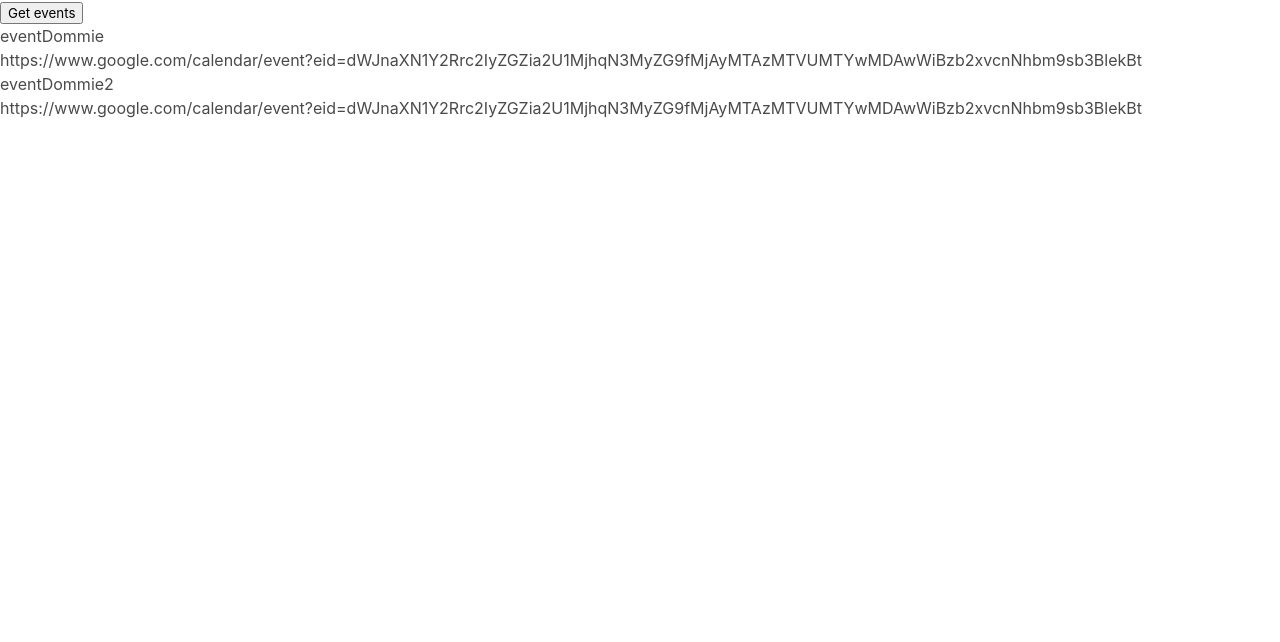
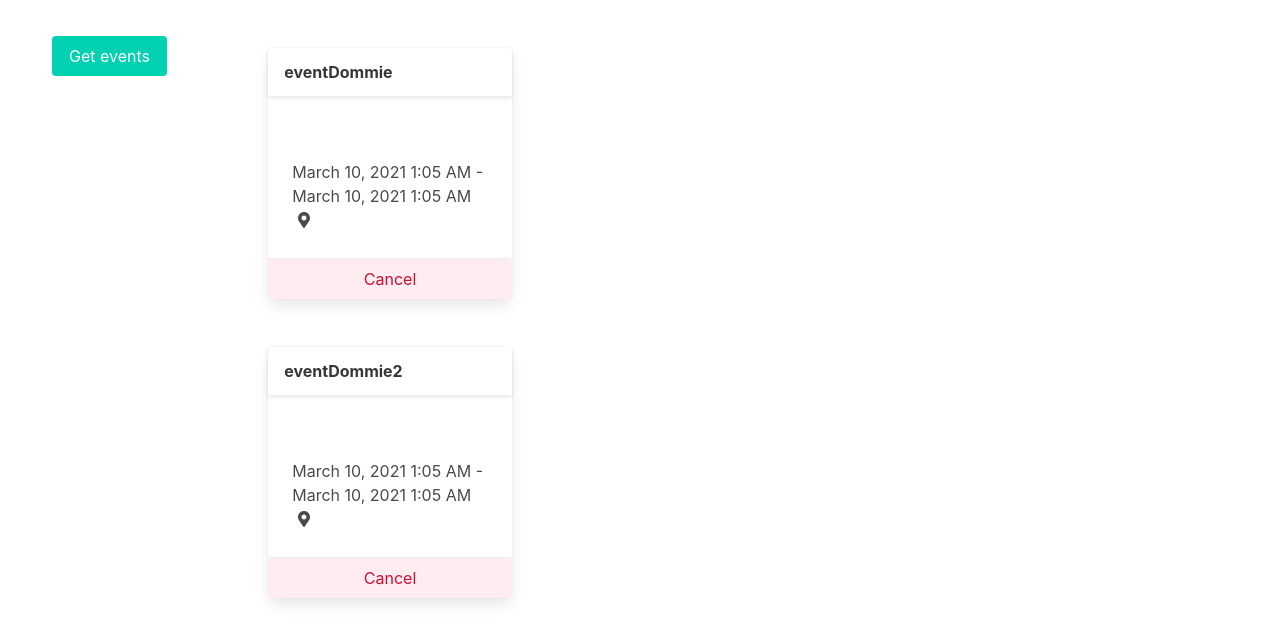
Before and after one commit to Jersonquinterolopez/hello-build-code-challenge-front-end, a React (Create React App) app: page /dashboard in a window 1280 px wide. Shown: the top 642 px of the page. Built offline with nearby package versions, Linux system fonts and the light colour scheme.

Commit message:
[Strucuture] CalendarListItem component

```diff
--- a/src/features/events/calendar/index..jsx
+++ b/src/features/events/calendar/index..jsx
@@ -45,9 +45,15 @@ const Calendar = () => {
   }
 
   return (
-    <div>
-      <button onClick={handleClick}>Get events</button>
-      <CalendarList upcomingEvents={upcomingEvents} />
+    <div className="section">
+      <div className="container">
+        <div className="columns">
+          <button className="button is-primary" onClick={handleClick}>
+          Get events
+        </button>
+        <CalendarList upcomingEvents={upcomingEvents} />
+        </div>
+      </div>
     </div>
   );
 };
--- a/src/features/events/calendarList/index.jsx
+++ b/src/features/events/calendarList/index.jsx
@@ -7,7 +7,7 @@ const CalendarList = ({ upcomingEvents }) => {
       <ul>
         {upcomingEvents.map((eventItem) => {
           return (
-            <li key={eventItem.id}>
+            <li className="mb-5" key={eventItem.id}>
               <CalendarListItem eventItem={eventItem} />
             </li>
           );
--- a/src/features/events/calendarListItem/index.jsx
+++ b/src/features/events/calendarListItem/index.jsx
@@ -1,10 +1,35 @@
 import React from 'react';
+import Moment from 'moment';
 
 function CalendarListItem({ eventItem }) {
   return (
-    <div>
-      <p>{eventItem.summary}</p>
-      <p>{eventItem.htmlLink}</p>
+    <div className="column is-three-fifths is-offset-one-fifth">
+      <div className="card">
+        <header className="card-header">
+          <p className="card-header-title">{eventItem.summary}</p>
+        </header>
+        <div className="card-content">
+          <div className="content">
+            <p>{eventItem.description}</p>
+            <br />
+            <time>{`${Moment(eventItem?.start?.dateTime).format(
+              'LLL'
+            )} - ${Moment(eventItem?.end?.dateTime).format('LLL')}`}</time>
+            <br />
+            <p>
+              <span className="icon">
+                <i className="fas fa-map-marker-alt" aria-hidden="true"></i>
+              </span>
+              {eventItem.location}
+            </p>
+          </div>
+        </div>
+        <footer className="card-footer">
+          <button className="button is-danger is-light card-footer-item">
+            Cancel
+          </button>
+        </footer>
+      </div>
     </div>
   );
 }
```
